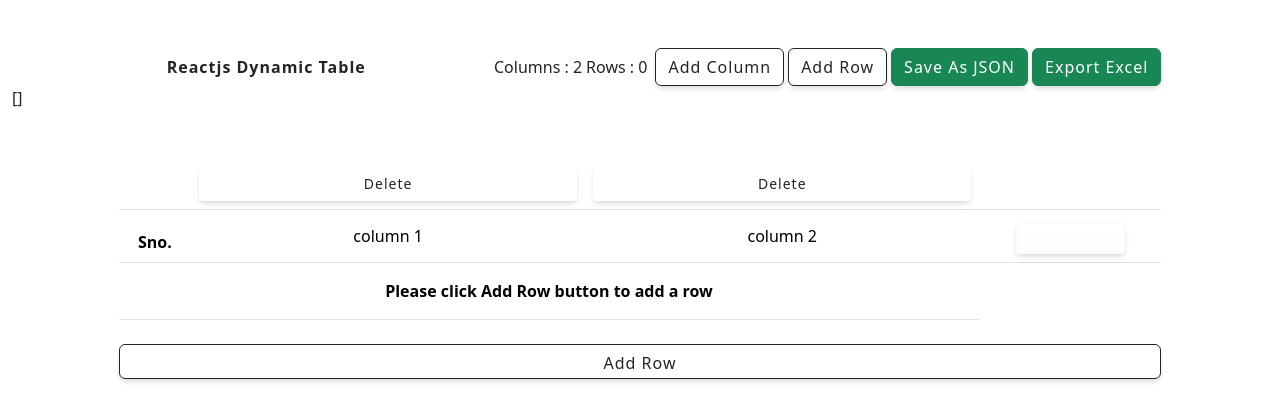
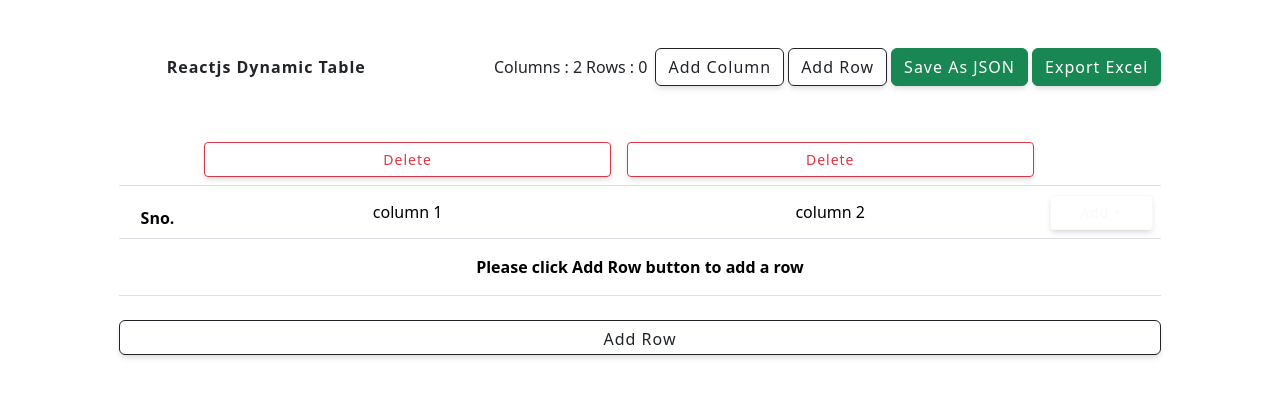
Before and after one commit to VinhQua/react-dynamic-table, a React (Vite) app: page / in a window 1280 px wide. Both pictures are taken after a click on the button "Add Column". Shown: the top 420 px of the page. Built offline with nearby package versions, Linux system fonts and the light colour scheme.

Commit message:
Add Row Column

```diff
--- a/src/App.jsx
+++ b/src/App.jsx
@@ -51,7 +51,7 @@
         rows={rows}
         addRow={addRow}
       />
-      {JSON.stringify(rows)}
+
       <Table
         rows={rows}
         deleteColumn={deleteColumn}
--- a/src/Components/Table/index.jsx
+++ b/src/Components/Table/index.jsx
@@ -17,13 +17,13 @@
         <table className="table">
           <thead className="bg-dark text-white">
             {columns.length > 1 && (
-              <tr>
+              <tr className="bg-white">
                 <th></th>
                 {columns.map((col, index) => (
                   <th key={index * 23423}>
                     <button
                       type="button"
-                      className="btn btn-block btn-sm form-control text-center"
+                      className="btn btn-block btn-sm btn-outline-danger form-control text-center"
                       onClick={() => deleteColumn(index)}
                     >
                       delete
@@ -53,10 +53,10 @@
               <th scope="col" className="text-center">
                 <button
                   type="button"
-                  className="btn btn-outline-light btn-sm"
+                  className="btn btn-block btn-outline-light btn-sm"
                   onClick={addColumns}
                 >
-                  add Column
+                  Add +
                 </button>
               </th>
             </tr>
@@ -66,7 +66,7 @@
               <tr>
                 <th
                   scope="col"
-                  colSpan={columns.length + 1}
+                  colSpan={columns.length + 2}
                   className="text-center py-3"
                 >
                   Please click Add Row button to add a row
@@ -75,7 +75,8 @@
             ) : (
               rows.map((row, rowIndex) => (
                 <tr key={rowIndex}>
-                  <th></th>
+                  <td className="text-center">{rowIndex + 1}</td>
+
                   {row.map((colValue, colIndex) => (
                     <td key={colIndex}>
                       <input
@@ -89,15 +90,15 @@
                       />
                     </td>
                   ))}
-                  <th>
+                  <td>
                     <button
                       type="button"
-                      className="btn btn-sm form-control text-center"
+                      className="btn btn-block btn-sm form-control text-center btn-outline-danger"
                       onClick={() => deleteRow(rowIndex)}
                     >
                       delete
                     </button>
-                  </th>
+                  </td>
                 </tr>
               ))
             )}
```
